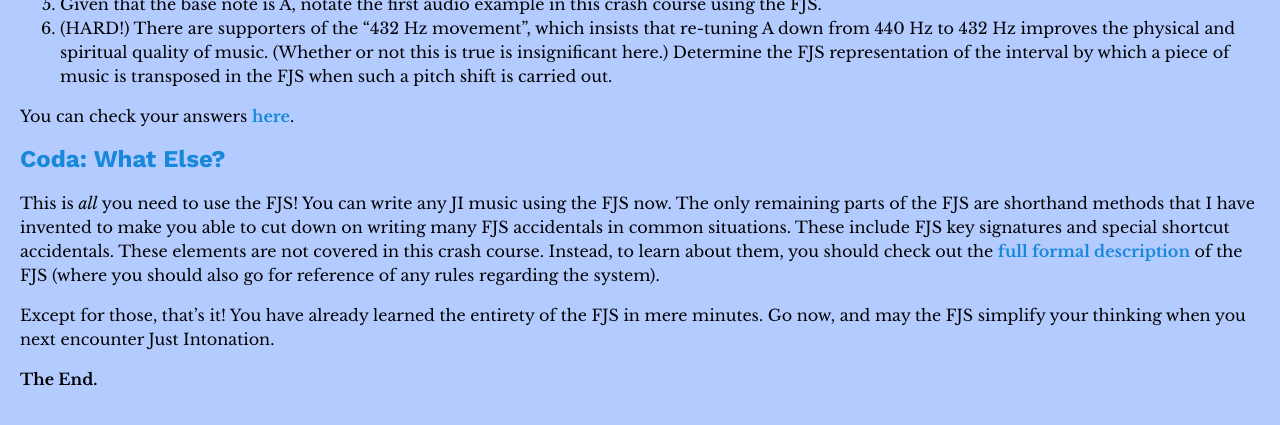
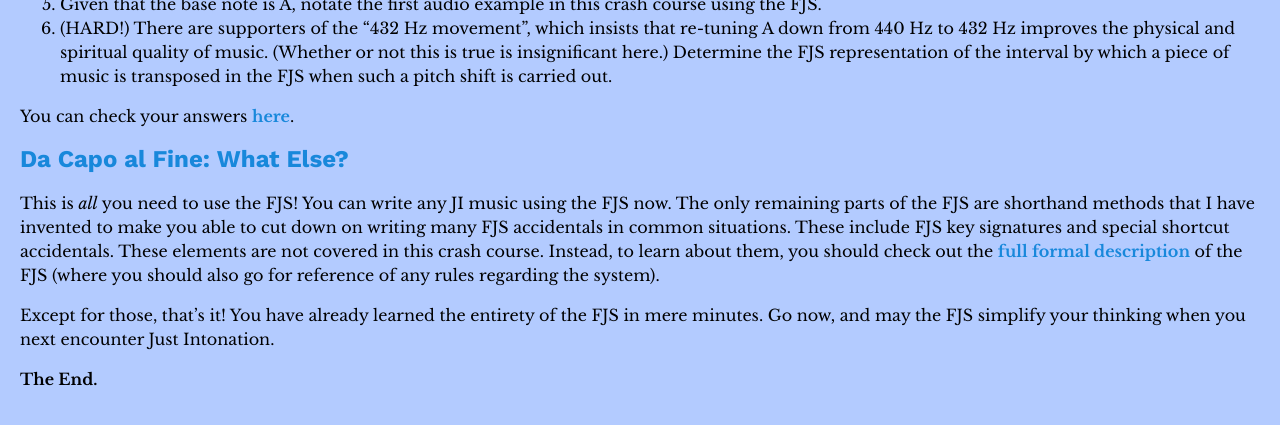
Before and after one commit to misotanni/misotanni.github.io, a Jekyll site: the page built from fjs/en/crash.md, in a window 1280 px wide and 900 px high, scrolled down 12393 px, cut to the strip 473-898 px from the top of the window. Built offline with Jekyll 4.4.1, drawn with Linux system fonts in a browser that asks for light colours; our own code applies the rules of GitHub Pages for plain Markdown files; formulas are drawn with MathJax 3.

Commit message:
Update crash.md

```diff
--- a/fjs/en/crash.md
+++ b/fjs/en/crash.md
@@ -16,7 +16,7 @@ This "crash course" was designed specifically with a focus on fast acquisition o
 
 [Lesson 3: Compound Accidentals](#lesson_3)
 
-[Coda: What Else?](#coda)
+[Coda: What Else?](#da_capo_al_fine)
 
 ## <a name="introduction">Introduction: Abandoning Enharmony</a>
 
@@ -400,7 +400,7 @@ Now you can finally learn why the square root of 33/31 is my preferred choice fo
 
 You can check your answers [here](solutions.html).
 
-## <a name="coda">Coda: What Else?</a>
+## <a name="da_capo_al_fine">Da Capo al Fine: What Else?</a>
 
 This is *all* you need to use the FJS! You can write any JI music using the FJS now. The only remaining parts of the FJS are shorthand methods that I have invented to make you able to cut down on writing many FJS accidentals in common situations. These include FJS key signatures and special shortcut accidentals. These elements are not covered in this crash course. Instead, to learn about them, you should check out the [full formal description](rules.html) of the FJS (where you should also go for reference of any rules regarding the system).
 
```
